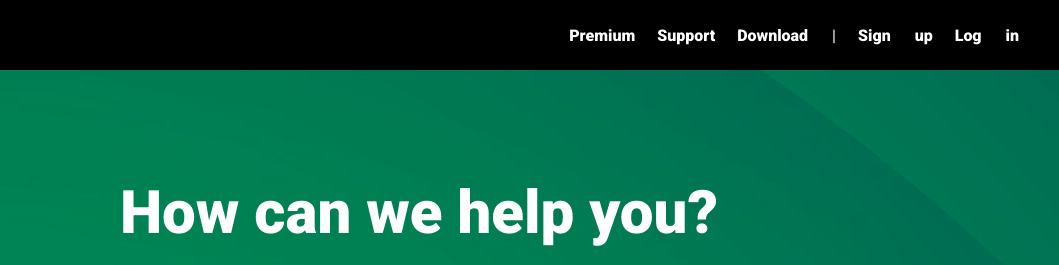
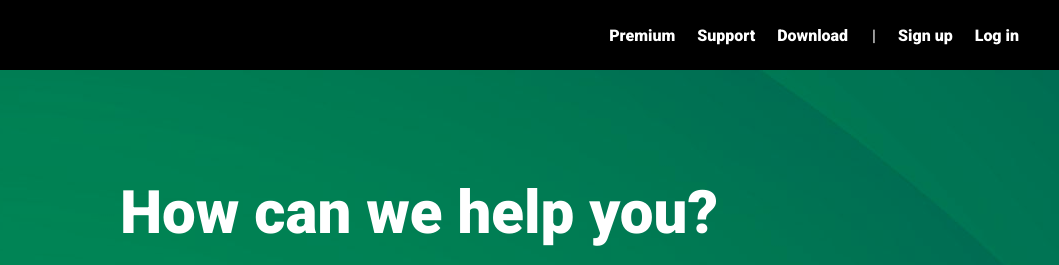
Before and after one commit to CMIXA/Soundwave, a plain HTML site: page support.html in a window 1280 px wide. Shown: the top 265 px of the page, 221-1280 px from the left. Drawn offline with Linux system fonts and the light colour scheme.

Commit message:
Add files via upload

```diff
--- a/support.html
+++ b/support.html
@@ -50,8 +50,8 @@
                 <li><a href="support.html">Support</a></li>
                 <li><a href="download.html">Download</a></li>
                 <li class="seperator">|</li>
-                <li id="login"><a href="signup.html">Sign up</a></li>
-                <li id="login"><a href="login.html">Log in</a></li>
+                <li class="login"><a href="signup.html">Sign up</a></li>
+                <li class="login"><a href="login.html">Log in</a></li>
             </ul>
         </div>
     </nav>
```
